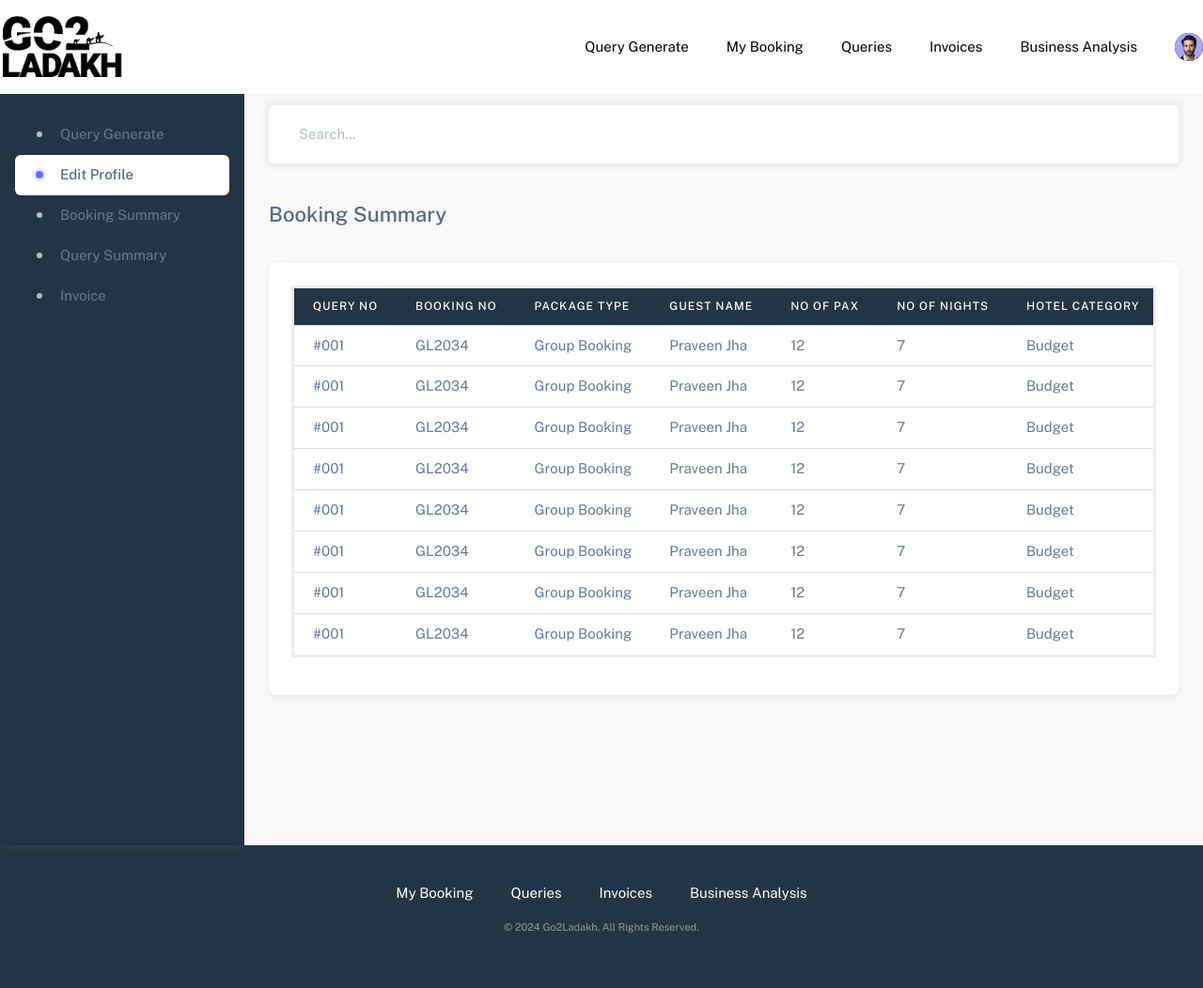
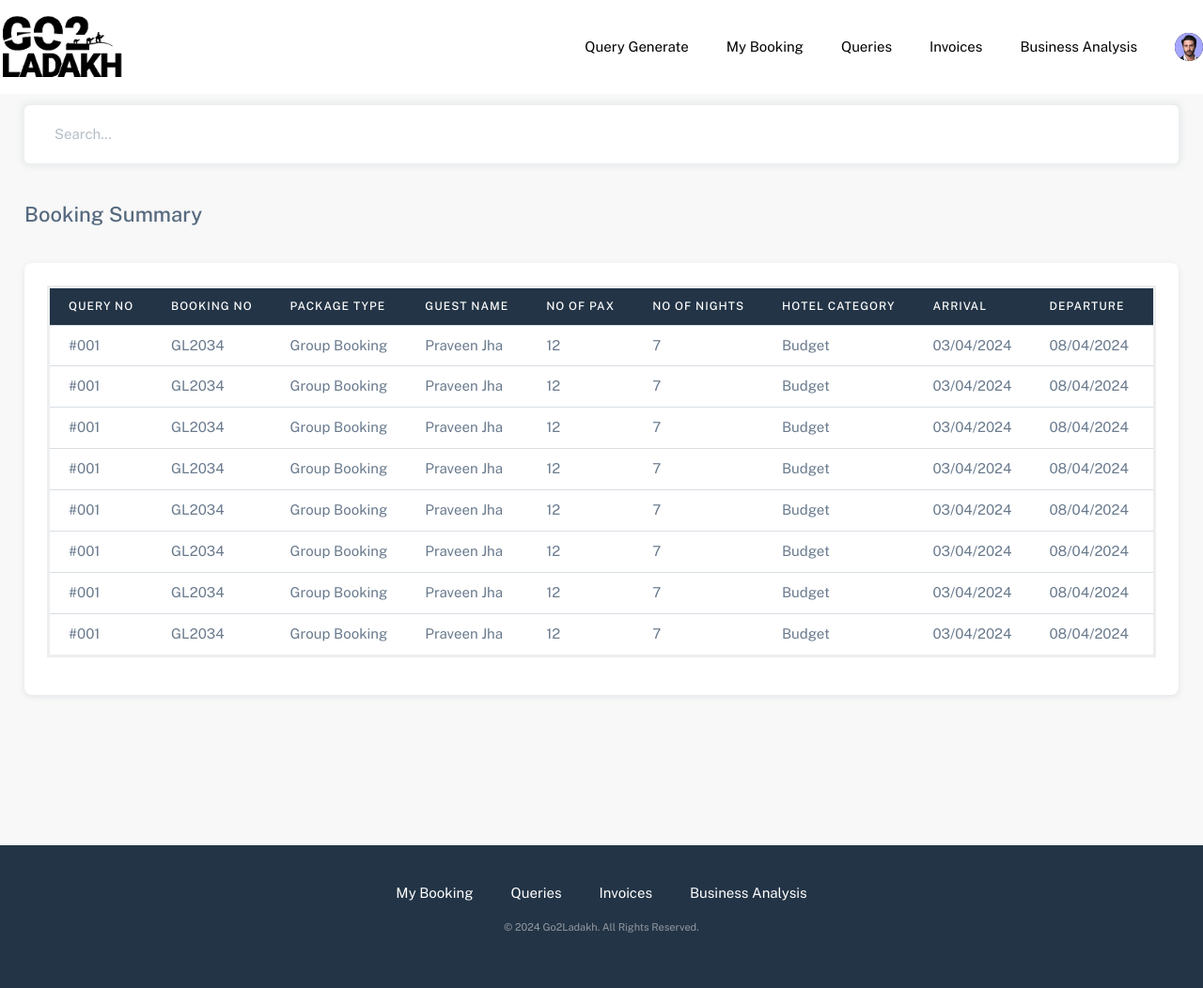
Before and after one commit to Pappuchauhan/sales_crm, a PHP site: page /agent_query.php in a window 1280 px wide. Shown: the whole page at 94% size. Run offline with PHP 8.4, Linux system fonts and the light colour scheme.

Commit message:
calculate extra service remove let side menu from agent dashboard

```diff
--- a/includes/agent_header.php
+++ b/includes/agent_header.php
@@ -40,41 +40,3 @@
 
       <div class="layout-wrapper layout-content-navbar">
         <div class="layout-container">
-          <!-- Menu -->
-
-          <aside id="layout-menu" class="layout-menu menu-vertical menu bg-menu-theme">
-            <div class="menu-inner-shadow"></div>
-
-            <ul class="menu-inner py-1 bg-dark pt-3">
-              <!-- Forms -->
-              <li class="menu-item active open">
-                <ul class="menu-sub">
-                  <li class="menu-item">
-                    <a href="agent_query_generate.php" class="menu-link">
-                      <div data-i18n="Basic Inputs">Query Generate</div>
-                    </a>
-                  </li>
-                  <li class="menu-item active">
-                    <a href="edit-profile.html" class="menu-link">
-                      <div data-i18n="Basic Inputs">Edit Profile</div>
-                    </a>
-                  </li>
-                  <li class="menu-item">
-                    <a href="agent_booking.php" class="menu-link">
-                      <div data-i18n="Input groups">Booking Summary</div>
-                    </a>
-                  </li>
-                  <li class="menu-item">
-                    <a href="agent_query.php" class="menu-link">
-                      <div data-i18n="Input groups">Query Summary</div>
-                    </a>
-                  </li>
-                  <li class="menu-item">
-                    <a href="agent_invoice.php" class="menu-link">
-                      <div data-i18n="Input groups">Invoice</div>
-                    </a>
-                  </li>
-                </ul>
-              </li>
-            </ul>
-          </aside>
```
Also changed, not shown: agent_query_generate.php (+42 -31 lines), ajax/itinerary_list.php (+21 -1 lines).
